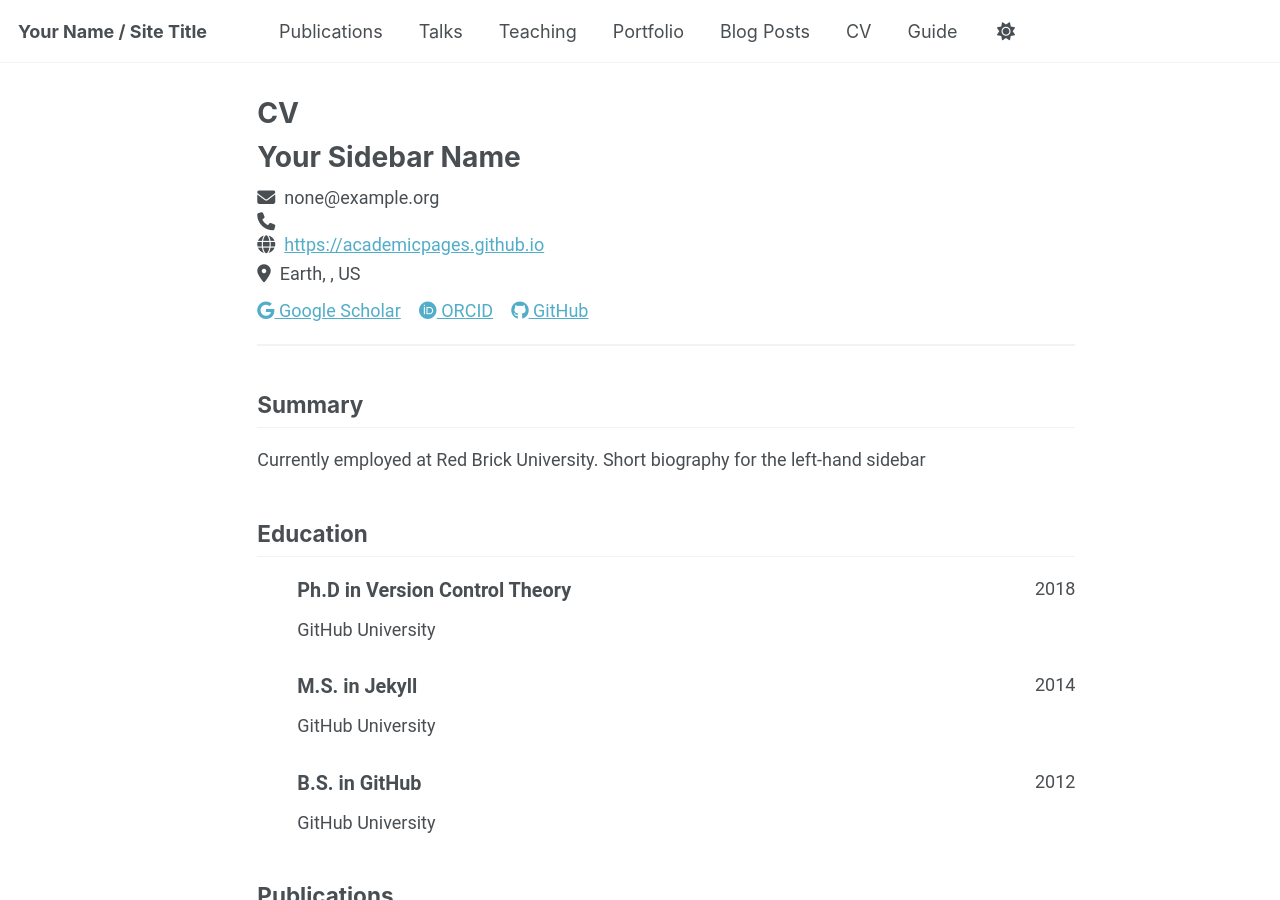
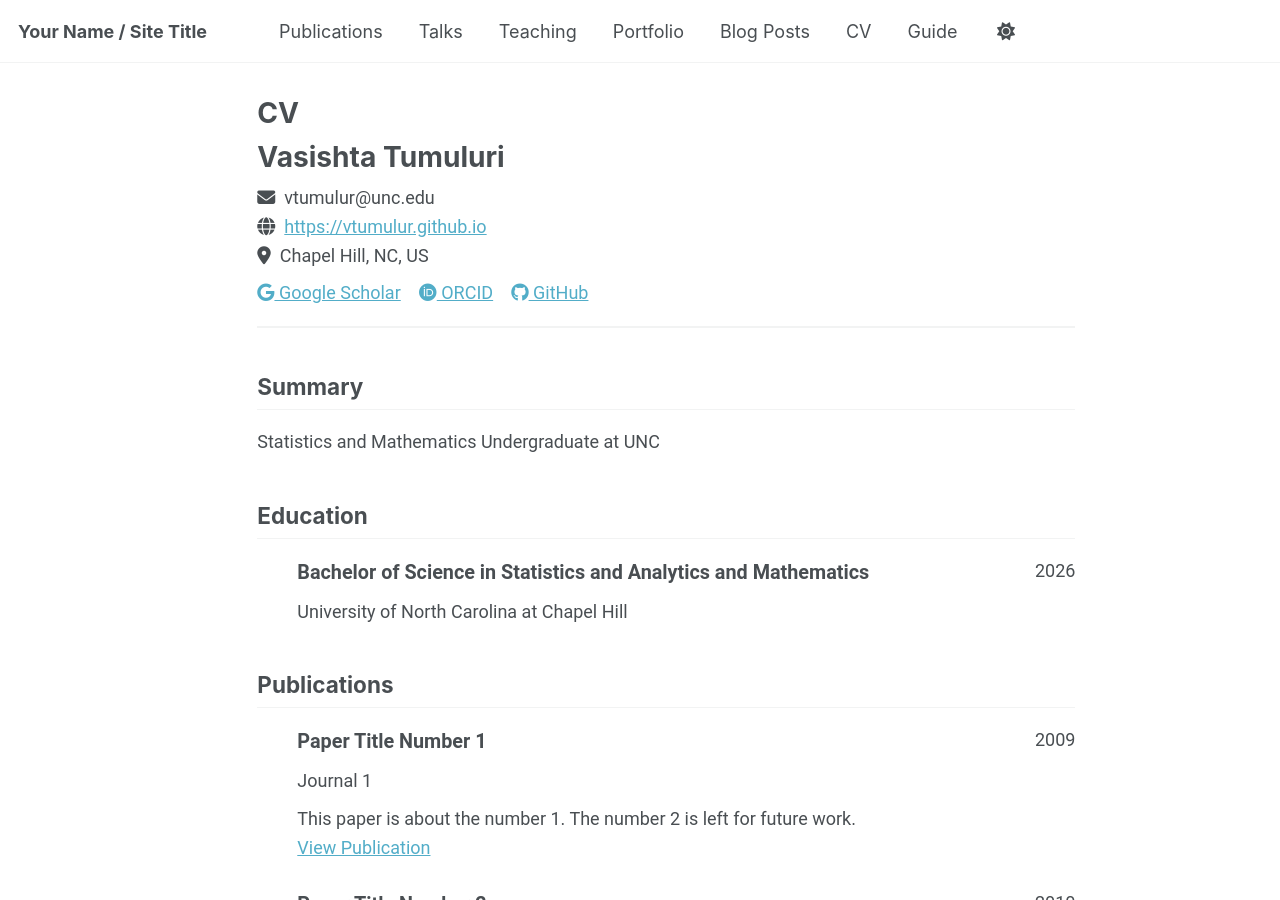
Before and after one commit to vtumulur/vtumulur.github.io, a Jekyll site: the page built from _pages/cv-json.md, in a window 1280 px wide and 900 px high. Built offline with Jekyll 4.4.1, drawn with Linux system fonts in a browser that asks for light colours; a script bundle is joined from its source files by our own code; library files that are not in the unit come from our copies.

```diff
--- a/_data/cv.json
+++ b/_data/cv.json
@@ -1,16 +1,15 @@
 {
   "basics": {
-    "name": "Your Sidebar Name",
-    "email": "none@example.org",
-    "phone": "",
-    "website": "https://academicpages.github.io",
-    "summary": "Currently employed at Red Brick University. Short biography for the left-hand sidebar",
+    "name": "Vasishta Tumuluri",
+    "email": "vtumulur@unc.edu",
+    "website": "https://vtumulur.github.io",
+    "summary": "Statistics and Mathematics Undergraduate at UNC",
     "location": {
       "address": "",
       "postalCode": "",
-      "city": "Earth",
+      "city": "Chapel Hill",
       "countryCode": "US",
-      "region": ""
+      "region": "NC"
     },
     "profiles": [
       {
@@ -25,37 +24,19 @@
       },
       {
         "network": "GitHub",
-        "username": "academicpages",
-        "url": "https://github.com/academicpages"
+        "username": "vtumulur",
+        "url": "https://github.com/vtumulur"
       }
     ]
   },
   "work": [],
   "education": [
     {
-      "institution": "GitHub University",
-      "area": "Ph.D in Version Control Theory",
+      "institution": "University of North Carolina at Chapel Hill",
+      "area": "Bachelor of Science in Statistics and Analytics and Mathematics",
       "studyType": "",
-      "startDate": "",
-      "endDate": "2018",
-      "gpa": null,
-      "courses": []
-    },
-    {
-      "institution": "GitHub University",
-      "area": "M.S. in Jekyll",
-      "studyType": "",
-      "startDate": "",
-      "endDate": "2014",
-      "gpa": null,
-      "courses": []
-    },
-    {
-      "institution": "GitHub University",
-      "area": "B.S. in GitHub",
-      "studyType": "",
-      "startDate": "",
-      "endDate": "2012",
+      "startDate": "2022",
+      "endDate": "2026",
       "gpa": null,
       "courses": []
     }
```
Also changed, not shown: _pages/about.md (+3 -1 lines).
